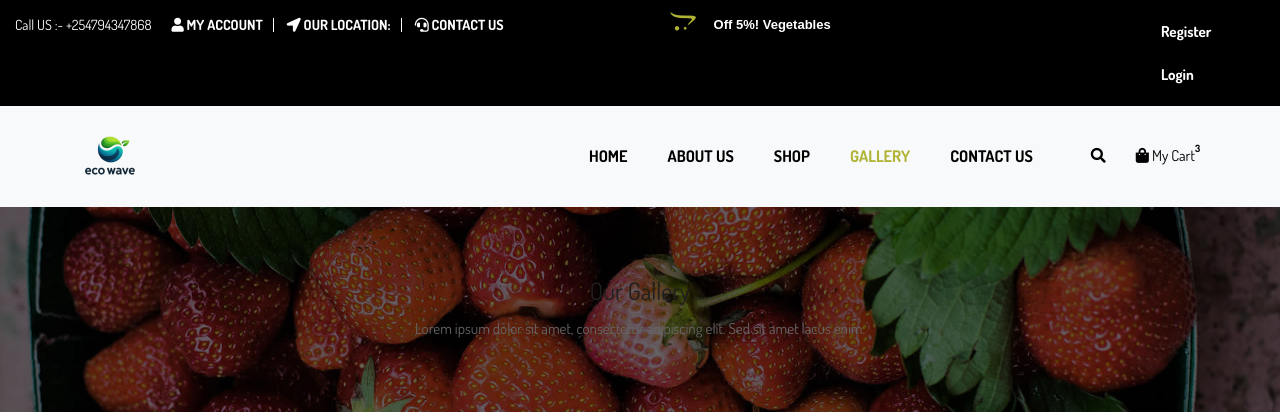
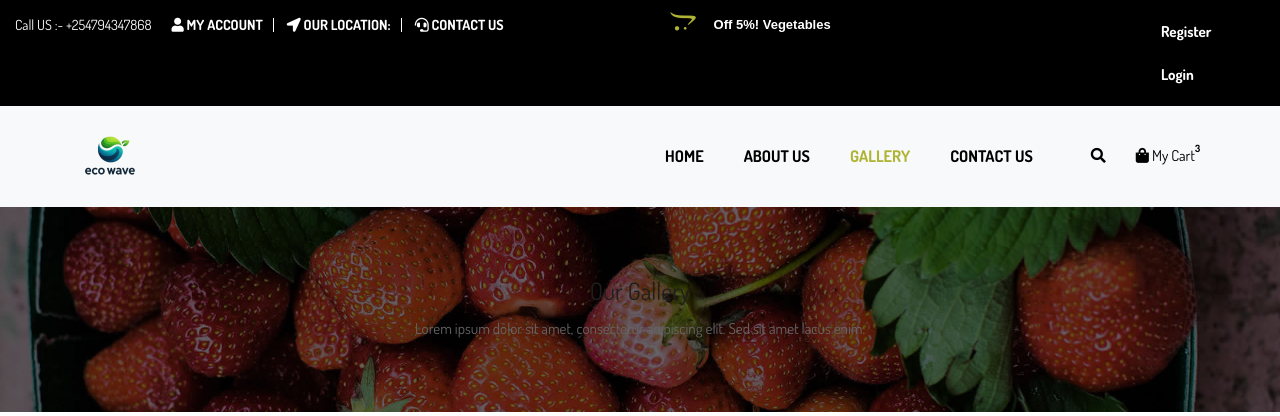
Before and after one commit to markm334/Eco-Wave, a Django app: page /gallery/ in a window 1280 px wide. Shown: the top 416 px of the page. Run offline with Django 5.2, Linux system fonts and the light colour scheme; a user stored in the database is signed in; data comes from the database, SQL or seed files in the repository; some libraries are stand-ins or nearby versions.

Commit message:
Update gallery.html

```diff
--- a/crudapp/templates/gallery.html
+++ b/crudapp/templates/gallery.html
@@ -134,8 +134,10 @@
                     <ul class="nav navbar-nav ml-auto" data-in="fadeInDown" data-out="fadeOutUp">
                         <li class="nav-item"><a class="nav-link" href="{% url 'home' %}">Home</a></li>
                         <li class="nav-item"><a class="nav-link" href="{% url 'about' %}">About Us</a></li>
-                        <li class="dropdown">
-                            <a href="#" class="nav-link dropdown-toggle arrow" data-toggle="dropdown">SHOP</a>
+                      <!--  <li class="dropdown">
+                        <a href="#" class="nav-link dropdown-toggle arrow" data-toggle="dropdown">
+                            SHOP
+                        </a>
                         <ul class="dropdown-menu">
 
                             <li><a href="{% url 'cart' %}">Cart</a></li>
@@ -143,7 +145,7 @@
                             <li><a href="{% url 'my_account' %}">My Account</a></li>
                             <li><a href="{% url 'wishlist' %}">Wishlist</a></li>
                         </ul>
-                        </li>
+                    </li> -->
                         <li class="nav-item active"><a class="nav-link" href="{% url 'gallery' %}">Gallery</a></li>
                         <li class="nav-item"><a class="nav-link" href="{% url 'contact_us' %}">Contact Us</a></li>
                     </ul>
```
Lines whose indentation alone changed are shown as unchanged.
